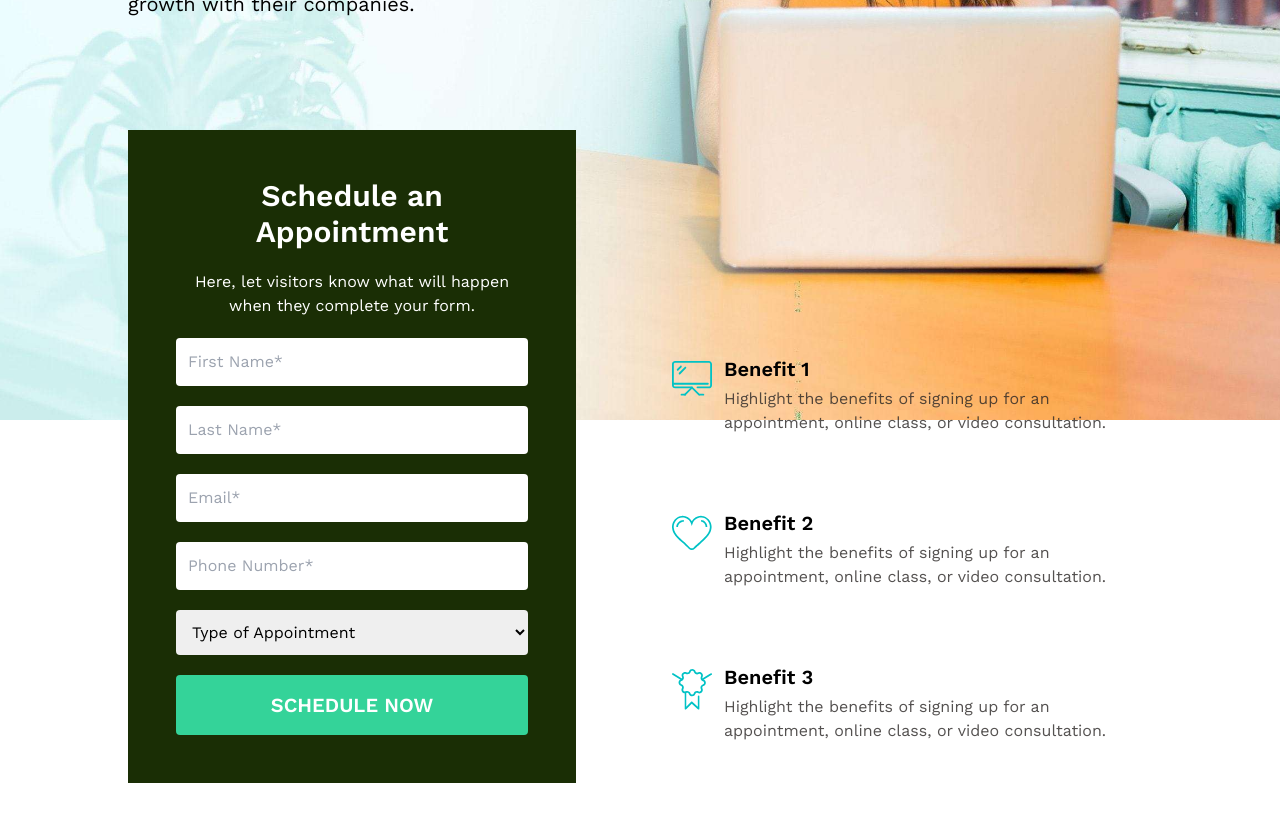
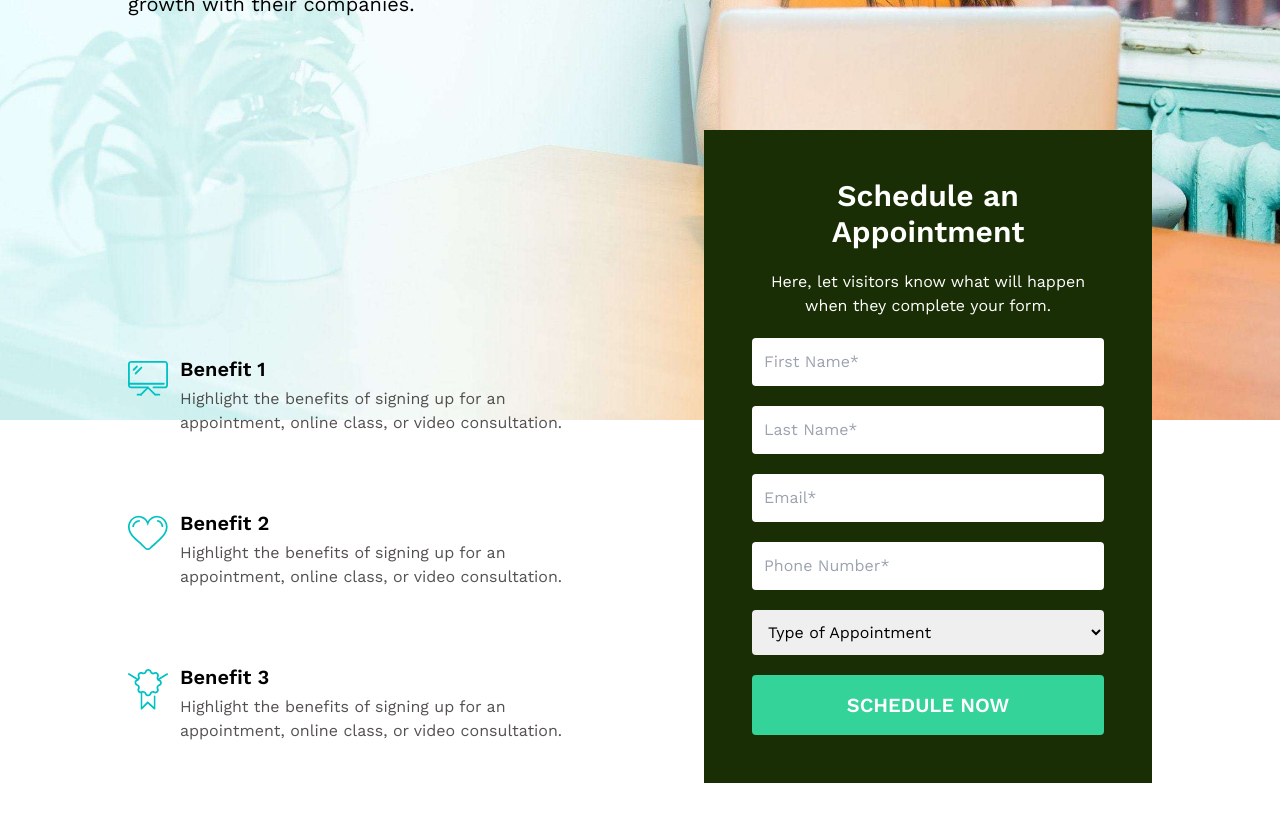
Before and after one commit to Masoud-z/landingPage, a Next.js app: page / in a window 1280 px wide. Shown: the part 380-1202 px from the top of the page. Built offline with nearby package versions, Linux system fonts and the light colour scheme.

Commit message:
Fix style issue in Main component

```diff
--- a/components/landingPage/Form.jsx
+++ b/components/landingPage/Form.jsx
@@ -2,7 +2,7 @@
 
 function Form() {
   return (
-    <form className="flex flex-col gap-5 justify-center items-center p-12 mt-28 bg-lime-950 text-center md:max-w-[35vw]">
+    <form className="order-1 md:order-2 flex flex-col gap-5 justify-center items-center p-12 mt-28 bg-lime-950 text-center md:max-w-[35vw]">
       <h3 className="text-3xl text-white font-semibold">
         Schedule an <br /> Appointment
       </h3>
--- a/components/landingPage/Main.jsx
+++ b/components/landingPage/Main.jsx
@@ -64,7 +64,7 @@ function Main() {
             </div>
           </div>
         </div>
-        <Form className="order-1 md:order-2" />
+        <Form />
       </section>
     </main>
   );
```
